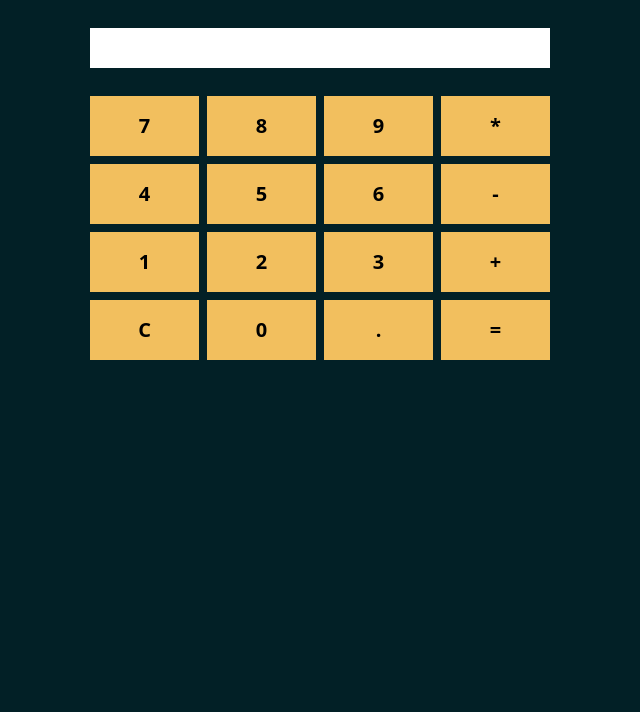
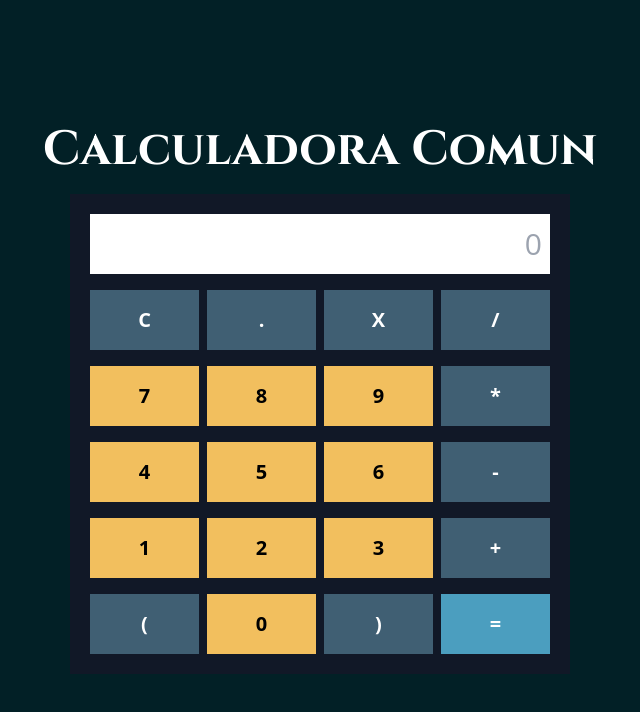
Before and after one commit to Ronaldjga/calculadora, a Next.js app: page /commonCalculator in a window 1280 px wide. Shown: the top 712 px of the page, without its empty margins (320-960 px from the left). Built offline with nearby package versions, Linux system fonts and the light colour scheme.

Commit message:
common calculator finished

```diff
--- a/pages/commonCalculator.js
+++ b/pages/commonCalculator.js
@@ -1,6 +1,6 @@
 import react, { useState } from "react"
 import { useEffect } from "react"
-import { ButtonAdd, ButtonEqual, ButtonClear } from "../src/components/buttons"
+import { ButtonAdd, ButtonEqual, ButtonClear, ButtonEquations, ButtonRemoveLast } from "../src/components/buttons"
 
 export default function CommonCalculatorPage() {
     const [tela, setTela] = react.useState('')
@@ -14,87 +14,48 @@ export default function CommonCalculatorPage() {
                     setTela(eval(tela))
                 }
             }}
-                className="w-full h-full bg-darkBluePrimary flex flex-col items-center p-2">
-
-                <div className="bg-grayPimary w-[500px] grid grid-rows-5 grid-cols-4 gap-2 p-5">
+                className="w-full h-full bg-darkBluePrimary flex flex-col items-center justify-center p-2 gap-5"
+            >
+                <h1 className="font-h1Title text-white text-5xl font-bold">Calculadora Comun</h1>
+                <div
+                    className="bg-gray-900 w-[500px] grid grid-rows-6 grid-cols-4 gap-x-2 gap-y-4 p-5"
+                >
                     <input
-                        className="min-w-[300px] h-10  p-2 bg-white text-black text-right col-span-4"
+                        className="min-w-[300px] p-2 bg-white text-black text-right col-span-4 text-3xl"
                         value={tela}
                         onChange={(e) => {
                             const valor = e.target.value;
                             setTela(valor)
                         }}
+                        placeholder="0"
                     />
+                    <ButtonClear lista={tela} add={setTela} valor="C"></ButtonClear>
+                    <ButtonEquations lista={tela} add={setTela} valor="."></ButtonEquations>
+                    <ButtonRemoveLast lista={tela} add={setTela} valor="X"></ButtonRemoveLast>
+                    <ButtonEquations lista={tela} add={setTela} valor="/"></ButtonEquations>
+
                     <ButtonAdd lista={tela} add={setTela} valor="7"></ButtonAdd>
                     <ButtonAdd lista={tela} add={setTela} valor="8"></ButtonAdd>
                     <ButtonAdd lista={tela} add={setTela} valor="9"></ButtonAdd>
-                    <ButtonAdd lista={tela} add={setTela} valor="*"></ButtonAdd>
+                    <ButtonEquations lista={tela} add={setTela} valor="*"></ButtonEquations>
 
                     <ButtonAdd lista={tela} add={setTela} valor="4"></ButtonAdd>
                     <ButtonAdd lista={tela} add={setTela} valor="5"></ButtonAdd>
                     <ButtonAdd lista={tela} add={setTela} valor="6"></ButtonAdd>
-                    <ButtonAdd lista={tela} add={setTela} valor="-"></ButtonAdd>
+                    <ButtonEquations lista={tela} add={setTela} valor="-"></ButtonEquations>
 
                     <ButtonAdd lista={tela} add={setTela} valor="1"></ButtonAdd>
                     <ButtonAdd lista={tela} add={setTela} valor="2"></ButtonAdd>
                     <ButtonAdd lista={tela} add={setTela} valor="3"></ButtonAdd>
-                    <ButtonAdd lista={tela} add={setTela} valor="+"></ButtonAdd>
+                    <ButtonEquations lista={tela} add={setTela} valor="+"></ButtonEquations>
 
-                    <ButtonClear lista={tela} add={setTela} valor="C"></ButtonClear>
+                    <ButtonEquations lista={tela} add={setTela} valor="("></ButtonEquations>
                     <ButtonAdd lista={tela} add={setTela} valor="0"></ButtonAdd>
-                    <ButtonAdd lista={tela} add={setTela} valor="."></ButtonAdd>
-                    <ButtonEqual lista={tela} add={setTela} valor="="></ButtonEqual>
+                    <ButtonEquations lista={tela} add={setTela} valor=")"></ButtonEquations>
+                    <ButtonEqual className="bg-bluePrimary text-white" lista={tela} add={setTela} valor="="></ButtonEqual>
 
 
                 </div>
-
-                    {/* <table className="">
-                        <thead>
-                            <tr className="text-white">
-                                <td colSpan={4}>
-                                <input
-                                    className="min-w-[300px] h-10  p-2 bg-white text-black text-right"
-                                    value={tela}
-                                    onChange={(e) => {
-                                        const valor = e.target.value;
-                                        setTela(valor)
-                                    }}
-                                />
-                                </td>
-                            </tr>
-                        </thead>
-                        <tbody>
-
-                            <tr className="text-white">
-                                <td><ButtonAdd lista={tela} add={setTela} valor="7"></ButtonAdd></td>
-                                <td><ButtonAdd lista={tela} add={setTela} valor="8"></ButtonAdd></td>
-                                <td><ButtonAdd lista={tela} add={setTela} valor="9"></ButtonAdd></td>
-                                <td><ButtonAdd lista={tela} add={setTela} valor="*"></ButtonAdd></td>
-                            </tr>
-
-                            <tr className="text-white">
-                                <td><ButtonAdd lista={tela} add={setTela} valor="4"></ButtonAdd></td>
-                                <td><ButtonAdd lista={tela} add={setTela} valor="5"></ButtonAdd></td>
-                                <td><ButtonAdd lista={tela} add={setTela} valor="6"></ButtonAdd></td>
-                                <td><ButtonAdd lista={tela} add={setTela} valor="-"></ButtonAdd></td>
-                            </tr>
-
-                            <tr className="text-white">
-                                <td><ButtonAdd lista={tela} add={setTela} valor="1"></ButtonAdd></td>
-                                <td><ButtonAdd lista={tela} add={setTela} valor="2"></ButtonAdd></td>
-                                <td><ButtonAdd lista={tela} add={setTela} valor="3"></ButtonAdd></td>
-                                <td><ButtonAdd lista={tela} add={setTela} valor="+"></ButtonAdd></td>
-                            </tr>
-
-                            <tr className="text-white">
-                                <td><ButtonClear lista={tela} add={setTela} valor="C"></ButtonClear></td>
-                                <td><ButtonAdd lista={tela} add={setTela} valor="0"></ButtonAdd></td>
-                                <td><ButtonAdd lista={tela} add={setTela} valor="."></ButtonAdd></td>
-                                <td><ButtonEqual lista={tela} add={setTela} valor="="></ButtonEqual></td>
-                            </tr>
-                        </tbody>
-                    </table> */}
-
             </div>
         </>
     )
--- a/src/components/buttons.js
+++ b/src/components/buttons.js
@@ -6,9 +6,23 @@ export function ButtonAdd(props) {
         <div>
             <button onClick={() => {
                 props.add(props.lista + props.valor)
-                console.log(typeof parseInt(props.lista))
             }}
-                className="w-full text-xl font-bold p-4 bg-yelloPrimary"
+                className={`${props.className} w-full text-xl font-bold p-4 hover:brightness-110 bg-yelloPrimary`}
+                type="button">
+                {props.valor}
+            </button>
+        </div>
+    )
+};
+
+export function ButtonEquations(props) {
+
+    return (
+        <div>
+            <button onClick={() => {
+                props.add(props.lista + props.valor)
+            }}
+                className={`${props.className} w-full text-xl font-bold p-4 hover:brightness-110 bg-bluishGray text-white`}
                 type="button">
                 {props.valor}
             </button>
@@ -24,7 +38,7 @@ export function ButtonEqual(props) {
                     props.add('')
                     props.add(eval(props.lista))
                 }}
-                className="w-full text-xl font-bold p-4 bg-yelloPrimary"
+                className={`${props.className} w-full text-xl font-bold p-4`}
                 type="button">
                 {props.valor}
 
@@ -41,10 +55,25 @@ export function ButtonClear(props) {
                 onClick={() => {
                     props.add('')
                 }}
-                className="w-full text-xl font-bold p-4 bg-yelloPrimary"
+                className={`${props.className} w-full text-xl font-bold p-4 bg-bluishGray text-white`}
                 type="button">
                 {props.valor}
             </button>
         </div>
   )
 }
+
+export function ButtonRemoveLast(props) {
+    return (
+        <div>
+            <button
+                onClick={() => {
+                    props.add(props.lista.slice(0, -1))
+                }}
+                className={`${props.className} w-full text-xl font-bold p-4 bg-bluishGray text-white`}
+                type="button">
+                {props.valor}
+            </button>
+        </div>
+  )
+}
--- a/tailwind.config.js
+++ b/tailwind.config.js
@@ -11,6 +11,8 @@ module.exports = {
         yelloPrimary: "#F2BF5E",
         darkBluePrimary: "#022026",
         grayPimary: "#022026",
+        bluePrimary: "#4B9EBF",
+        bluishGray: "#405F73",
       },
       fontFamily: {
         sans: ['ui-sans-serif', 'system-ui',],
```
